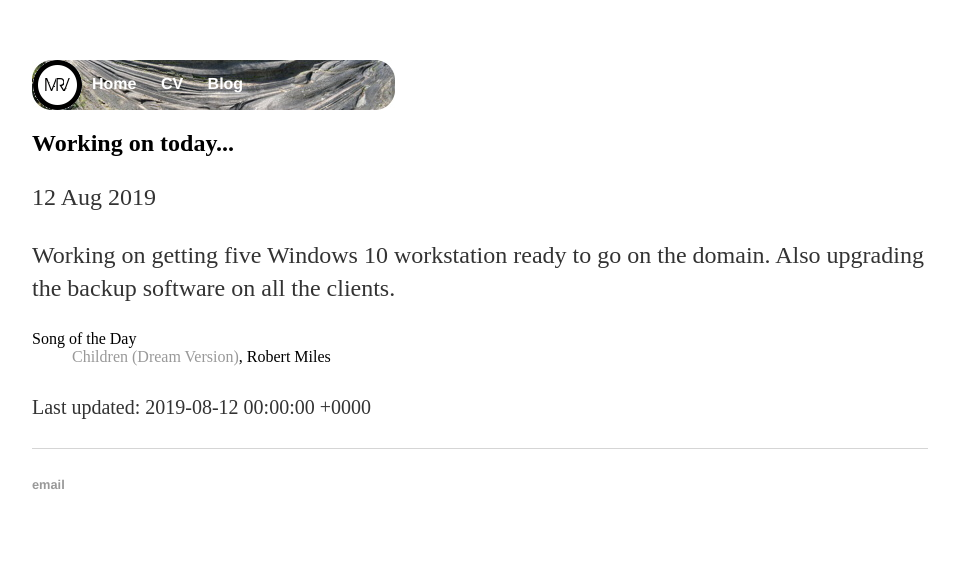
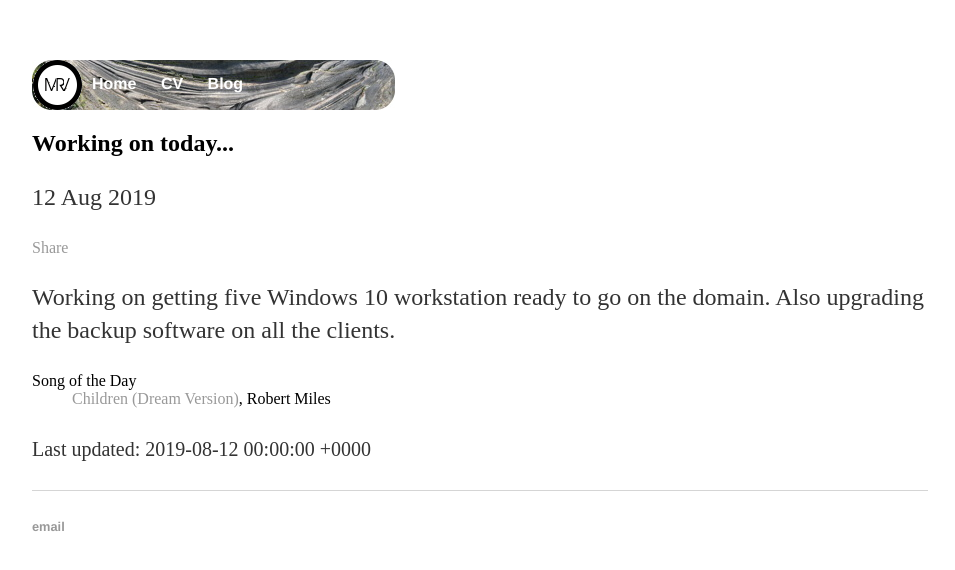
Before and after one commit to mrvanhorn/mrvanhorn.github.io, a Jekyll site: the page built from _posts/2019-08-12-michael-vanhorn-site-launched.md, in a window 1280 px wide. Shown: the top 570 px of the page, without its empty margins (160-1115 px from the left). Built offline with Jekyll 4.4.1, drawn with Linux system fonts in a browser that asks for light colours; comment, search, counter and statistics services are not loaded.

Commit message:
hopefully adding share button

```diff
--- a/_layouts/post.html
+++ b/_layouts/post.html
@@ -5,6 +5,8 @@
 <script async defer crossorigin="anonymous" src="https://connect.facebook.net/en_US/sdk.js#xfbml=1&version=v4.0"></script>
 
 <p class="meta">{{ page.date | date_to_string }}</p>
+
+<div class="fb-share-button" data-href="{{ site.url }}{{ page.url }}" data-layout="button_count" data-size="small"><a target="_blank" href="https://www.facebook.com/sharer/sharer.php?u={{ site.url }}{{ page.url }}&src=sdkpreparse" class="fb-xfbml-parse-ignore">Share</a></div>
 
 <div class="post">
   {{ content }}
```
